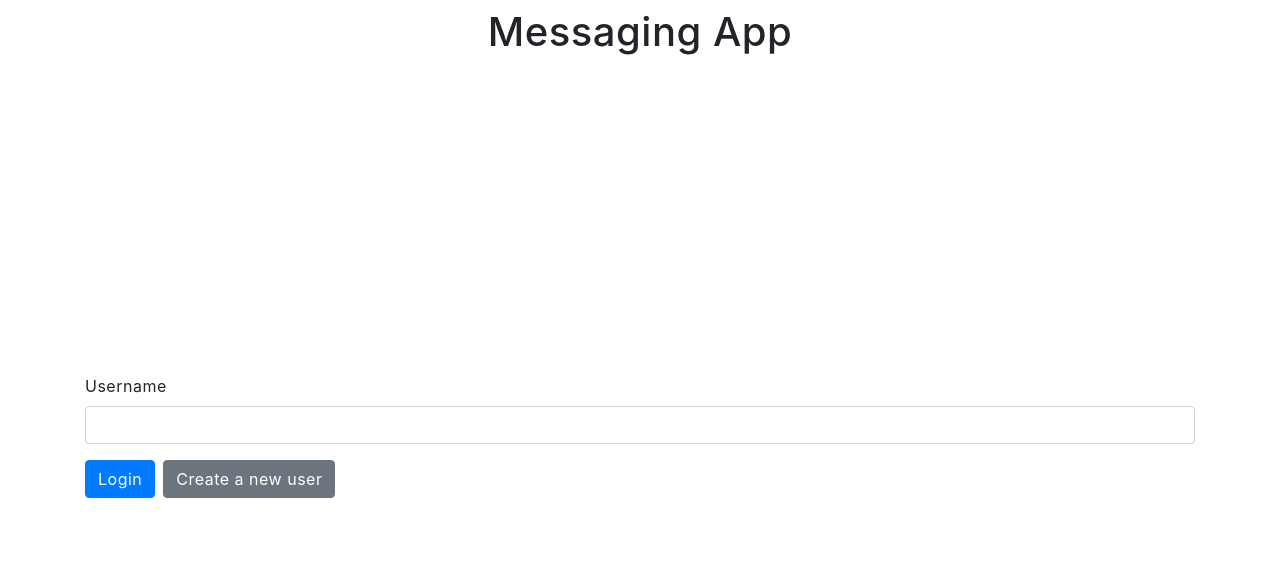
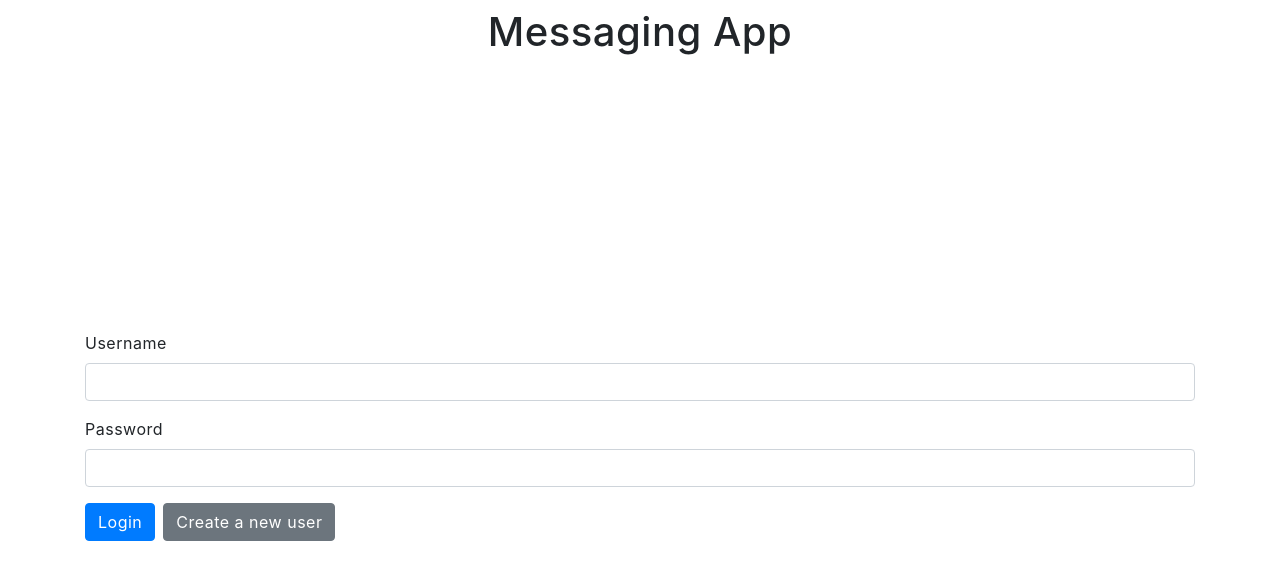
Before and after one commit to Tionbai/messaging-app-react, a React (Create React App) app in the folder client/: page / in a window 1280 px wide. Shown: the top 580 px of the page. Built offline with nearby package versions, Linux system fonts and the light colour scheme.

Commit message:
Added usersContext and ability to log out

```diff
--- a/client/src/components/App.jsx
+++ b/client/src/components/App.jsx
@@ -1,4 +1,4 @@
-import React from 'react';
+import React, { useRef } from 'react';
 import './App.css';
 import useLocalStorage from '../hooks/useLocalStorage';
 import Login from './components/Login';
@@ -6,20 +6,39 @@ import Dashboard from './components/Dashboard';
 import { ContactsProvider } from '../contexts/ContactsProvider';
 import { ConversationsProvider } from '../contexts/ConversationsProvider';
 import { SocketProvider } from '../contexts/SocketProvider';
+import { UsersProvider } from '../contexts/UsersProvider';
 
 export default function App() {
-  // Pass user's id down throughout application.
-  const [id, setId] = useLocalStorage('id');
+  // Pass user's username down throughout application.
+  const [username, setUsername] = useLocalStorage('username');
+  const usernameRef = useRef();
+  const passwordRef = useRef();
 
   const dashboard = (
-    <SocketProvider id={id}>
-      <ContactsProvider>
-        <ConversationsProvider id={id}>
-          <Dashboard id={id} />
-        </ConversationsProvider>
-      </ContactsProvider>
+    <SocketProvider username={username}>
+      <UsersProvider>
+        <ContactsProvider>
+          <ConversationsProvider username={username}>
+            <Dashboard username={username} setUsername={setUsername} />
+          </ConversationsProvider>
+        </ContactsProvider>
+      </UsersProvider>
     </SocketProvider>
   );
 
-  return <>{id ? dashboard : <Login setId={setId} />}</>;
+  return (
+    <>
+      {username ? (
+        dashboard
+      ) : (
+        <UsersProvider>
+          <Login
+            usernameRef={usernameRef}
+            passwordRef={passwordRef}
+            setUsername={setUsername}
+          />
+        </UsersProvider>
+      )}
+    </>
+  );
 }
--- a/client/src/components/components/Login.jsx
+++ b/client/src/components/components/Login.jsx
@@ -1,21 +1,33 @@
-import React, { useRef } from 'react';
+import React, { useState, useRef } from 'react';
 import PropTypes from 'prop-types';
-import { Container, Form, Button } from 'react-bootstrap';
-import { v4 as uuidv4 } from 'uuid';
-import '../../index.css';
+import { Container, Form, Button, Modal, Alert } from 'react-bootstrap';
+import NewUserModal from './NewUserModal';
+import { useUsers } from '../../contexts/UsersProvider';
 
 const Login = (props) => {
-  const { setId } = props;
-  const idRef = useRef();
+  const { setUsername } = props;
+  const usernameRef = useRef();
+  const passwordRef = useRef();
+  const [modalOpen, setModalOpen] = useState(false);
+  const [invalidLogin, setInvalidLogin] = useState(false);
+  const { checkIfValidLogin } = useUsers();
 
   const handleSubmit = (e) => {
     e.preventDefault();
 
-    setId(idRef.current.value);
+    if (checkIfValidLogin(usernameRef.current.value, passwordRef.current.value)) {
+      setInvalidLogin(false);
+      return setUsername(usernameRef.current.value);
+    }
+    return setInvalidLogin(true);
   };
 
-  const createNewId = () => {
-    setId(uuidv4());
+  const createNewUser = () => {
+    setModalOpen(true);
+  };
+
+  const closeModal = () => {
+    setModalOpen(false);
   };
 
   return (
@@ -24,15 +36,23 @@ const Login = (props) => {
       <Form onSubmit={handleSubmit} className="w-100 my-auto">
         <Form.Group>
           <Form.Label>Username</Form.Label>
-          <Form.Control type="text" ref={idRef} required />
+          <Form.Control type="text" autoComplete="on" ref={usernameRef} required />
         </Form.Group>
+        <Form.Group>
+          <Form.Label>Password</Form.Label>
+          <Form.Control type="password" autoComplete="on" ref={passwordRef} required />
+        </Form.Group>
+        {invalidLogin && <Alert variant="danger">Wrong username or password.</Alert>}
         <Button type="submit" className="mr-2">
           Login
         </Button>
-        <Button variant="secondary" onClick={createNewId}>
+        <Button variant="secondary" onClick={createNewUser}>
           Create a new user
         </Button>
       </Form>
+      <Modal show={modalOpen} onHide={closeModal}>
+        {modalOpen && <NewUserModal closeModal={closeModal} />}
+      </Modal>
     </Container>
   );
 };
@@ -40,9 +60,9 @@ const Login = (props) => {
 export default Login;
 
 Login.propTypes = {
-  setId: PropTypes.func,
+  setUsername: PropTypes.func,
 };
 
 Login.defaultProps = {
-  setId: PropTypes.func,
+  setUsername: PropTypes.func,
 };
--- /dev/null
+++ b/client/src/components/components/NewUserModal.jsx
@@ -0,0 +1,49 @@
+import React, { useState, useRef } from 'react';
+import PropTypes from 'prop-types';
+import { Modal, Form, Button, Alert } from 'react-bootstrap';
+import { useUsers } from '../../contexts/UsersProvider';
+
+const NewUserModal = (props) => {
+  const { closeModal } = props;
+  const [usernameIsTaken, setUsernameIsTaken] = useState(false);
+  const { checkIfUsernameExists, createUser } = useUsers();
+  const usernameRef = useRef();
+  const passwordRef = useRef();
+
+  const handleSubmit = (e) => {
+    e.preventDefault();
+
+    if (checkIfUsernameExists(usernameRef.current.value) === true) {
+      return setUsernameIsTaken(true);
+    }
+    createUser(usernameRef.current.value, passwordRef.current.value);
+    setUsernameIsTaken(false);
+    return closeModal();
+  };
+
+  return (
+    <div>
+      <Modal.Header closeButton>Create new user</Modal.Header>
+      <Modal.Body>
+        <Form onSubmit={handleSubmit}>
+          <Form.Group>
+            <Form.Label>Username</Form.Label>
+            <Form.Control type="text" ref={usernameRef} required />
+            {usernameIsTaken && <Alert variant="danger">The username is taken.</Alert>}
+          </Form.Group>
+          <Form.Group>
+            <Form.Label>Password</Form.Label>
+            <Form.Control type="text" ref={passwordRef} required />
+          </Form.Group>
+          <Button type="submit">Create</Button>
+        </Form>
+      </Modal.Body>
+    </div>
+  );
+};
+
+NewUserModal.propTypes = {
+  closeModal: PropTypes.func.isRequired,
+};
+
+export default NewUserModal;
--- a/client/src/components/components/components/components/Contacts.jsx
+++ b/client/src/components/components/components/components/Contacts.jsx
@@ -7,7 +7,7 @@ const Contacts = () => {
   return (
     <ListGroup variant="flush">
       {contacts.map((contact) => (
-        <ListGroup.Item key={contact.id}>{contact.name}</ListGroup.Item>
+        <ListGroup.Item key={contact.username}>{contact.username}</ListGroup.Item>
       ))}
     </ListGroup>
   );
--- a/client/src/components/components/components/components/NewContactModal.jsx
+++ b/client/src/components/components/components/components/NewContactModal.jsx
@@ -5,14 +5,13 @@ import { useContacts } from '../../../../contexts/ContactsProvider';
 
 const NewContactModal = (props) => {
   const { closeModal } = props;
-  const idRef = useRef();
-  const nameRef = useRef();
+  const usernameRef = useRef();
   const { createContact } = useContacts();
 
   const handleSubmit = (e) => {
     e.preventDefault();
 
-    createContact(idRef.current.value, nameRef.current.value);
+    createContact(usernameRef.current.value);
     closeModal();
   };
 
@@ -22,12 +21,8 @@ const NewContactModal = (props) => {
       <Modal.Body>
         <Form onSubmit={handleSubmit}>
           <Form.Group>
-            <Form.Label>Id</Form.Label>
-            <Form.Control type="text" ref={idRef} required />
-          </Form.Group>
-          <Form.Group>
-            <Form.Label>Name</Form.Label>
-            <Form.Control type="text" ref={nameRef} required />
+            <Form.Label>Username</Form.Label>
+            <Form.Control type="text" ref={usernameRef} required />
           </Form.Group>
           <Button type="submit">Create</Button>
         </Form>
--- a/client/src/components/components/components/components/NewConversationModal.jsx
+++ b/client/src/components/components/components/components/NewConversationModal.jsx
@@ -6,24 +6,24 @@ import { useConversations } from '../../../../contexts/ConversationsProvider';
 
 const NewConversationModal = (props) => {
   const { closeModal } = props;
-  const [selectedContactsIds, setSelectedContactsIds] = useState([]);
+  const [selectedContactsUsernames, setSelectedContactsUsernames] = useState([]);
   const { contacts } = useContacts();
   const { createConversation } = useConversations();
 
-  const handleCheckboxChange = (contactId) => {
-    setSelectedContactsIds((prevSelectedContactsIds) => {
-      if (prevSelectedContactsIds.includes(contactId)) {
-        return prevSelectedContactsIds.filter((prevId) => {
-          return contactId !== prevId;
+  const handleCheckboxChange = (contactUsername) => {
+    setSelectedContactsUsernames((prevSelectedContactsUsernames) => {
+      if (prevSelectedContactsUsernames.includes(contactUsername)) {
+        return prevSelectedContactsUsernames.filter((prevUsername) => {
+          return contactUsername !== prevUsername;
         });
       }
-      return [...prevSelectedContactsIds, contactId];
+      return [...prevSelectedContactsUsernames, contactUsername];
     });
   };
 
   const handleSubmit = (e) => {
     e.preventDefault();
-    createConversation(selectedContactsIds);
+    createConversation(selectedContactsUsernames);
     closeModal();
   };
   return (
@@ -32,12 +32,12 @@ const NewConversationModal = (props) => {
       <Modal.Body>
         <Form onSubmit={handleSubmit}>
           {contacts.map((contact) => (
-            <Form.Group controlId={contact.id} key={contact.id}>
+            <Form.Group controlId={contact.username} key={contact.username}>
               <Form.Check
                 type="checkbox"
-                value={selectedContactsIds.includes(contact.id)}
-                label={contact.name}
-                onChange={() => handleCheckboxChange(contact.id)}
+                value={selectedContactsUsernames.includes(contact.username)}
+                label={contact.username}
+                onChange={() => handleCheckboxChange(contact.username)}
               />
             </Form.Group>
           ))}
--- a/client/src/contexts/ContactsProvider.jsx
+++ b/client/src/contexts/ContactsProvider.jsx
@@ -13,9 +13,9 @@ const ContactsProvider = ({ children }) => {
   const [contacts, setContacts] = useLocalStorage('contacts', []);
 
   // Create and store new contact.
-  const createContact = (id, name) => {
+  const createContact = (username) => {
     setContacts((prevContacts) => {
-      return [...prevContacts, { id, name }];
+      return [...prevContacts, { username }];
     });
   };
 
--- /dev/null
+++ b/client/src/contexts/UsersProvider.jsx
@@ -0,0 +1,49 @@
+import React, { useContext } from 'react';
+import PropTypes from 'prop-types';
+import useLocalStorage from '../hooks/useLocalStorage';
+
+const UsersContext = React.createContext();
+
+// Shorthand for using context in other parts of the application.
+const useUsers = () => {
+  return useContext(UsersContext);
+};
+
+const UsersProvider = ({ children }) => {
+  const [users, setUsers] = useLocalStorage('users', []);
+
+  const checkIfUsernameExists = (username) => {
+    const usernameExists = users.find((user) => user.username === username);
+    if (usernameExists) return true;
+    return false;
+  };
+
+  const createUser = (username, password) => {
+    setUsers((prevUsers) => {
+      return [...prevUsers, { username, password }];
+    });
+  };
+
+  const checkIfValidLogin = (username, password) => {
+    const validLogin = users.find(
+      (user) => user.username === username && user.password === password,
+    );
+    if (validLogin) return true;
+    return false;
+  };
+
+  const value = {
+    users,
+    createUser,
+    checkIfUsernameExists,
+    checkIfValidLogin,
+  };
+
+  return <UsersContext.Provider value={value}>{children}</UsersContext.Provider>;
+};
+
+export { useUsers, UsersProvider };
+
+UsersProvider.propTypes = {
+  children: Object(PropTypes.object).isRequired,
+};
```
Also changed, not shown: client/src/components/components/Dashboard.jsx (+5 -4 lines), client/src/components/components/components/Sidebar.jsx (+14 -10 lines), client/src/contexts/ConversationsProvider.jsx (+10 -10 lines), client/src/contexts/SocketProvider.jsx (+6 -6 lines).
